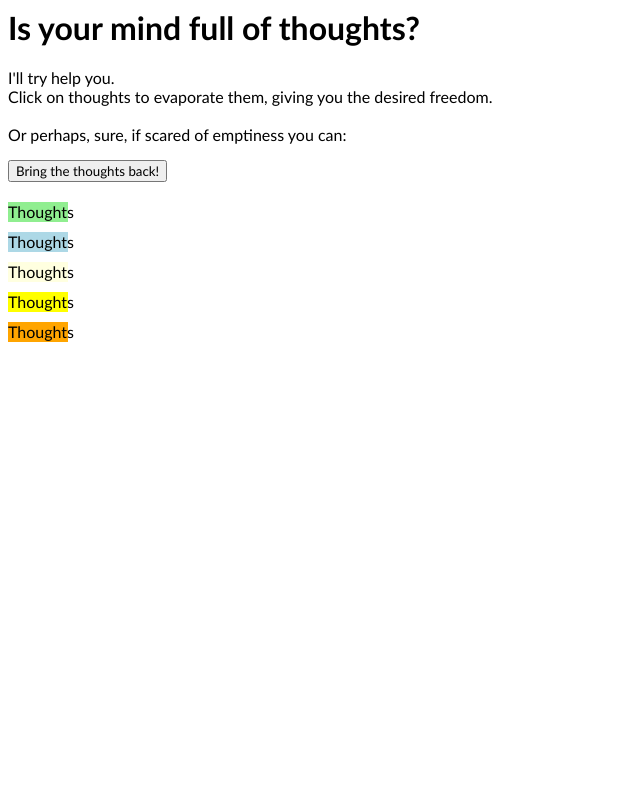
After one commit to StasBizdiga/Lab4, a Django app: template zen/templates/zen/fun.html in a window 1280 px wide. The commit adds this page. Shown: the whole page, without its empty margins (0-640 px from the left). Run offline with Django 3.2, Linux system fonts and the light colour scheme; the template is opened without the code that fills it, so the values that code supplies are empty; parts of the project's set-up code (start-up, migrations or seed data) failed here and were passed over; some libraries are stand-ins or nearby versions.

Commit message:
buttons and jquerry

```diff
--- /dev/null
+++ b/zen/templates/zen/fun.html
@@ -0,0 +1,48 @@
+<h1 style="font-family:calibri; ">Is your mind full of thoughts?</h1>
+<pre style="font-family:calibri; ">I'll try help you.
+Click on thoughts to evaporate them, giving you the desired freedom.
+
+Or perhaps, sure, if scared of emptiness you can:</pre>
+
+
+<style>
+button {font-family: calibri;}
+button:hover {background-color: #fefefe;}
+</style>
+
+<button type="button" >Bring the thoughts back!</button><br>
+
+
+<script src="https://ajax.googleapis.com/ajax/libs/jquery/3.2.1/jquery.min.js">
+</script>
+
+<script>
+
+$(document).ready(function(){
+
+	var div = $("div")
+    $(div).click(function(){
+        div.animate({left: '300px'},{ duration: 900, queue: false });
+        div.fadeOut();
+        div.fadeOut("slow");
+        div.fadeOut(1000);
+    });
+
+    $("button").click(function(){
+    	var div = $("div")
+        div.animate({left: '0px'},{ duration: 900, queue: false });
+        div.fadeIn();
+        div.fadeIn("slow");
+        div.fadeIn(3000);
+
+    });
+});
+</script>
+</head>
+<body>
+
+<div style="font-family:calibri;background:lightgreen;height:20px;width:60px;position:relative;top: 20px">Thoughts</div>
+<div style="font-family:calibri;background:lightblue;height:20px;width:60px;position:relative;top: 30px">Thoughts</div>
+<div style="font-family:calibri;background:lightyellow;height:20px;width:60px;position:relative;top: 40px">Thoughts</div>
+<div style="font-family:calibri;background:yellow;height:20px;width:60px;position:relative;top: 50px">Thoughts</div>
+<div style="font-family:calibri;background:orange;height:20px;width:60px;position:relative;top: 60px;">Thoughts</div>
--- a/zen/templates/zen/home.html
+++ b/zen/templates/zen/home.html
@@ -5,6 +5,7 @@
 <h1>------------------</h1>
 <head/>
    <body style="text-align:center;font-family:calibri;font-size:150%">
-        <a href="zen" style="text-decoration : none; color : lightblue;">- Dive into zen -</a>
-
+        <a href="zen" style="text-decoration : none; color : blue;">- Dive into zen -</a>
+        <p/>
+        <a href="zen/fun" style="text-decoration : none; color : lightblue;">- Try something else -</a>
     </body>
--- a/zen/urls.py
+++ b/zen/urls.py
@@ -9,4 +9,8 @@ urlpatterns = [
     url(r'^$', views.index, name='index'),
     # ex: /zen/#num/   where #num is a number
     url(r'^(\d+)/$', views.detail, name='detail'),
+    # ex: /zen/fun
+    url(r'^fun/', views.fun, name='fun'),
+    url(r'^ajax/show_tip/$', views.show_tip, name='show_tip'),
+
 ]
--- a/zen/views.py
+++ b/zen/views.py
@@ -4,6 +4,7 @@ from django.shortcuts import get_object_or_404, render
 from django.urls import reverse
 from django.views import generic
 from .models import Post
+from django.http import JsonResponse
 
 
 
@@ -19,5 +20,8 @@ def detail(request, post_id):
     post = get_object_or_404(Post, pk=post_id)
     return render(request, 'zen/detail.html', {'post': post})
 
+def fun(request):
+    return render(request, 'zen/fun.html')
+
 def home(request):
     return render(request, 'zen/home.html')
```
Also changed, not shown: project/settings.py (+6 -5 lines), zen/templates/zen/detail.html (+11 -0 lines), README.md, db.sqlite3.
